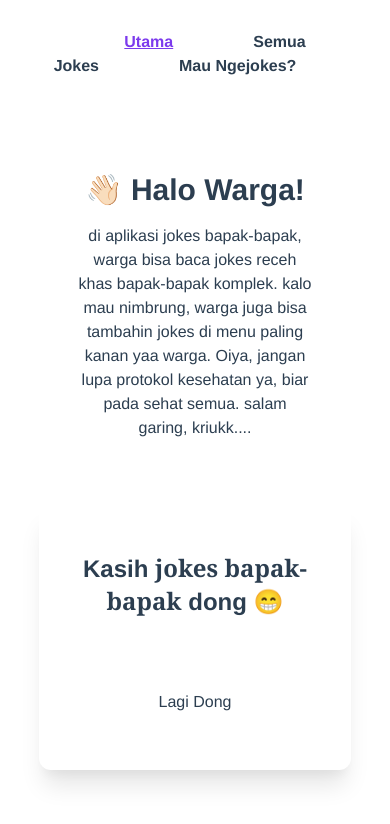
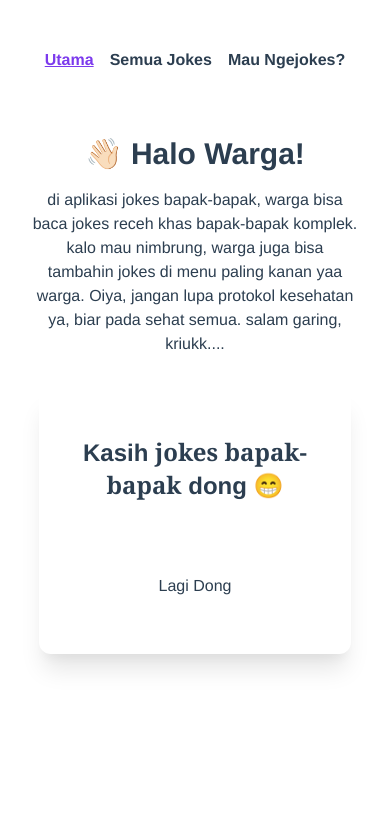
Before and after one commit to hilmialmuhtadeb/dad-jokes, a Vue app: page / in a window 390 px wide. Shown: the top 824 px of the page. Built offline with nearby package versions, Linux system fonts and the light colour scheme; no server answers; what @tailwindcss/postcss7-compat, vue-toasted would draw is missing.

Commit message:
fix responsive view

```diff
--- a/src/App.vue
+++ b/src/App.vue
@@ -1,9 +1,9 @@
 <template>
   <div id="app">
-    <div id="nav" class="text-center">
-      <router-link class="px-10" to="/">Utama</router-link>
-      <router-link class="px-10" to="/jokes">Semua Jokes</router-link>
-      <router-link class="px-10" to="/add-jokes">Mau Ngejokes?</router-link>
+    <div id="nav" class="px-4 pt-12 pb-8 text-center">
+      <router-link class="px-2 md:px-10" to="/">Utama</router-link>
+      <router-link class="px-2 md:px-10" to="/jokes">Semua Jokes</router-link>
+      <router-link class="px-2 md:px-10" to="/add-jokes">Mau Ngejokes?</router-link>
     </div>
     <router-view/>
   </div>
@@ -26,10 +26,6 @@ export default {
   color: #2c3e50;
 }
 
-#nav {
-  padding: 30px;
-}
-
 #nav a {
   font-weight: bold;
   color: #2c3e50;
--- a/src/views/AddJokes.vue
+++ b/src/views/AddJokes.vue
@@ -1,9 +1,9 @@
 <template>
-  <div class="mx-auto my-16 py-12 px-8 w-4/5 bg-violet-50 rounded-xl shadow-xl text-center">
+  <div class="mx-auto my-16 py-12 px-4 sm:px-8 w-5/6 sm:w-4/5 bg-violet-50 rounded-xl shadow-xl text-center">
     <page-title>Coba, warga mau nge-<text-violet>jokes</text-violet> apa sih?</page-title>
     <p class="my-2 text-gray-400 font-serif">Gausah takut garing Pak, rengginang aja makin garing makin enak 😄</p>
     <div class="my-8">
-      <textarea class="w-3/5 text-center rounded-full resize-none font-serif p-4" v-model="joke" placeholder="Coba tulisin jokes warga di sini" @keyup.enter="createJoke"></textarea>
+      <textarea class="w-full md:w-3/5 text-center rounded-full resize-none font-serif p-4" v-model="joke" placeholder="Coba tulisin jokes warga di sini" @keyup.enter="createJoke"></textarea>
     </div>
     <button class="px-8 py-2 rounded-full bg-violet-700 text-violet-50" @click="createJoke">Kirim Jokes</button>
   </div>
--- a/src/views/Home.vue
+++ b/src/views/Home.vue
@@ -1,12 +1,12 @@
 <template>
 <div>
-  <div class="text-center w-3/5 mx-auto my-16">
+  <div class="text-center w-5/6 sm:w-3/5 mx-auto my-8 md:my-16">
     <h1 class="font-bold text-3xl">👋🏻 Halo Warga!</h1>
-    <p class="my-4">di aplikasi jokes bapak-bapak, warga bisa baca jokes receh khas bapak-bapak komplek. kalo mau nimbrung, warga juga bisa tambahin jokes di menu paling kanan yaa warga. Oiya, jangan lupa protokol kesehatan ya, biar pada sehat semua. salam garing, kriukk....</p>
+    <p class="my-4 text-gray-400">di aplikasi jokes bapak-bapak, warga bisa baca jokes receh khas bapak-bapak komplek. kalo mau nimbrung, warga juga bisa tambahin jokes di menu paling kanan yaa warga. Oiya, jangan lupa protokol kesehatan ya, biar pada sehat semua. salam garing, kriukk....</p>
   </div>
-  <div class="mx-auto w-4/5 bg-violet-50 rounded-xl shadow-xl text-center px-8">
+  <div class="mx-auto mb-12 w-4/5 bg-violet-50 rounded-xl shadow-xl text-center px-4 sm:px-8">
     <h1 class="pt-12 text-2xl font-bold">Kasih <span class="text-violet-600 font-serif">jokes bapak-bapak</span> dong 😁</h1>
-    <p class="mt-8 mb-16 font-serif text-xl text-gray-500">{{ joke }}</p>
+    <p class="mt-8 mb-16 font-serif md:text-xl">{{ joke }}</p>
     <button class="px-8 py-2 rounded-full bg-violet-700 text-violet-50 mb-12" @click="setCurrentJoke">Lagi Dong</button>
   </div>
 </div>
--- a/src/views/Jokes.vue
+++ b/src/views/Jokes.vue
@@ -1,8 +1,8 @@
 <template>
-  <div class="mx-auto my-16 py-12 w-4/5 bg-violet-50 rounded-xl shadow-xl text-center px-8">
+  <div class="mx-auto my-16 py-12 w-5/6 sm:w-4/5 bg-violet-50 rounded-xl shadow-xl text-center px-4 sm:px-8">
     <page-title>Semua <text-violet>jokes</text-violet> yang warga dapetin.</page-title>
     <p class="mt-2 mb-8 text-gray-400 font-serif">Biar warga gausah inget-inget lagi jokes yang tadi, bisa diliat di sini yaa ✏️</p>
-    <ol v-for="(joke, index) of allJokes" :key="index" class="mb-2 px-8">
+    <ol v-for="(joke, index) of allJokes" :key="index" class="mb-2 sm:px-8 text-left sm:text-center">
       <li class="font-serif font-normal text-gray-500"><span class="text-violet-600 font-bold">{{ index+1 }}.</span> {{ joke.joke }}</li>
     </ol>
   </div>
```
